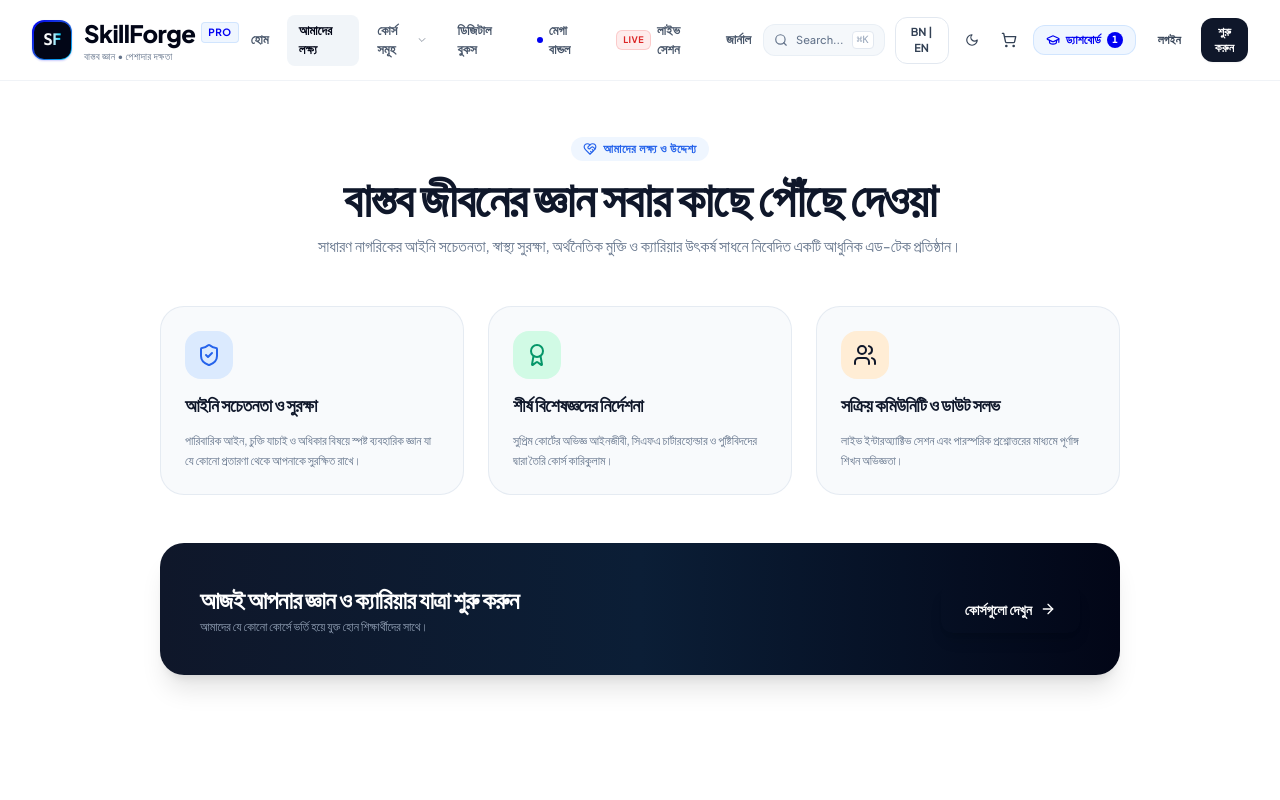
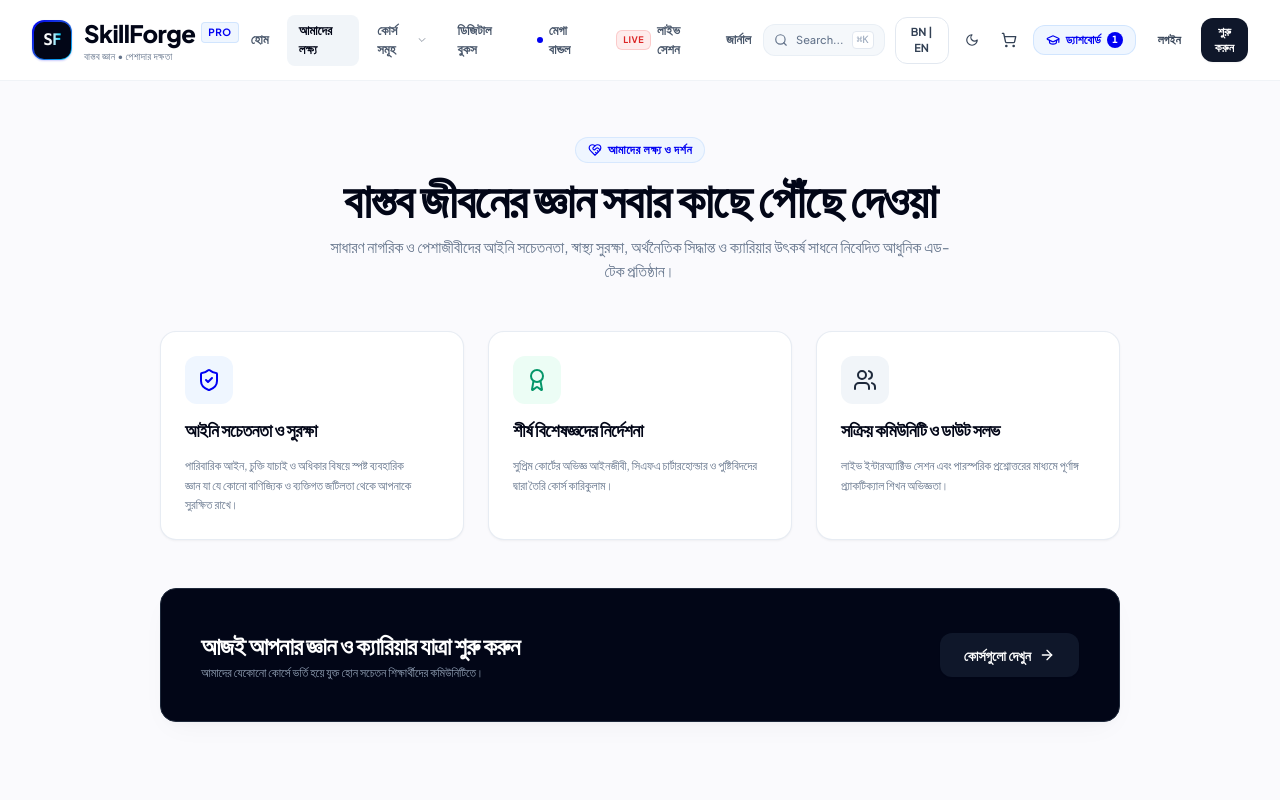
Before and after one commit to Sakib669/lms-demo, a Next.js app: page /about in a window 1280 px wide. Shown: the top 800 px of the page. Built offline with nearby package versions, Linux system fonts and the light colour scheme.

Commit message:
style: elevate AboutPage with enterprise philosophy and posh typography

```diff
--- a/src/app/about/page.tsx
+++ b/src/app/about/page.tsx
@@ -11,85 +11,85 @@ export default function AboutPage() {
   const isBn = language === "bn";
 
   return (
-    <div className="py-14 bg-white dark:bg-[#060814] min-h-screen">
+    <div className="py-14 bg-[#FAFAFD] dark:bg-[#060814] min-h-screen">
       <div className="max-w-5xl mx-auto px-4 sm:px-6 lg:px-8 space-y-12">
 
         {/* Header */}
         <div className="text-center max-w-2xl mx-auto space-y-3">
-          <div className="inline-flex items-center gap-1.5 px-3 py-1 rounded-full bg-blue-50 dark:bg-blue-950/40 text-blue-600 dark:text-blue-400 text-xs font-bold uppercase tracking-wider">
+          <div className="inline-flex items-center gap-1.5 px-3 py-1 rounded-full bg-blue-50 dark:bg-blue-950/40 text-[#0000F2] dark:text-[#00D2FF] text-xs font-semibold uppercase tracking-wider border border-blue-200/50">
             <HeartHandshake className="w-3.5 h-3.5" />
-            <span>{isBn ? "আমাদের লক্ষ্য ও উদ্দেশ্য" : "Our Mission & Vision"}</span>
+            <span>{isBn ? "আমাদের লক্ষ্য ও দর্শন" : "Institutional Mission"}</span>
           </div>
-          <h1 className="text-3xl sm:text-4xl lg:text-5xl font-black text-slate-900 dark:text-white tracking-tight">
-            {isBn ? "বাস্তব জীবনের জ্ঞান সবার কাছে পৌঁছে দেওয়া" : "Democratizing Pragmatic Real-World Knowledge"}
+          <h1 className="text-3xl sm:text-4xl lg:text-5xl font-extrabold text-slate-950 dark:text-white tracking-tight leading-tight">
+            {isBn ? "বাস্তব জীবনের জ্ঞান সবার কাছে পৌঁছে দেওয়া" : "Democratizing Pragmatic Real-World Fluency"}
           </h1>
-          <p className="text-sm sm:text-base text-slate-500 dark:text-slate-400 leading-relaxed">
+          <p className="text-sm sm:text-base text-slate-500 dark:text-slate-400 leading-relaxed font-normal">
             {isBn
-              ? "সাধারণ নাগরিকের আইনি সচেতনতা, স্বাস্থ্য সুরক্ষা, অর্থনৈতিক মুক্তি ও ক্যারিয়ার উৎকর্ষ সাধনে নিবেদিত একটি আধুনিক এড-টেক প্রতিষ্ঠান।"
-              : "An agile education collective empowering individuals with legal literacy, wellness science, and financial sovereignty."}
+              ? "সাধারণ নাগরিক ও পেশাজীবীদের আইনি সচেতনতা, স্বাস্থ্য সুরক্ষা, অর্থনৈতিক সিদ্ধান্ত ও ক্যারিয়ার উৎকর্ষ সাধনে নিবেদিত আধুনিক এড-টেক প্রতিষ্ঠান।"
+              : "An agile education collective empowering professionals with verified legal fluency, wellness science, and financial sovereignty."}
           </p>
         </div>
 
         {/* Feature Grid */}
         <div className="grid grid-cols-1 md:grid-cols-3 gap-6">
-          <div className="p-6 rounded-3xl bg-slate-50 dark:bg-slate-900 border border-slate-200/80 dark:border-slate-800 space-y-3">
-            <div className="w-12 h-12 rounded-2xl bg-blue-100 text-blue-600 flex items-center justify-center font-bold">
+          <div className="p-6 rounded-2xl bg-white dark:bg-[#0B0F19] border border-slate-200/80 dark:border-slate-800 space-y-3 shadow-subtle">
+            <div className="w-12 h-12 rounded-xl bg-blue-50 dark:bg-blue-950/60 text-[#0000F2] dark:text-[#00D2FF] flex items-center justify-center font-bold">
               <ShieldCheck className="w-6 h-6" />
             </div>
-            <h3 className="text-lg font-bold text-slate-900 dark:text-white">
+            <h3 className="text-base sm:text-lg font-bold text-slate-950 dark:text-white">
               {isBn ? "আইনি সচেতনতা ও সুরক্ষা" : "Legal Sovereignty"}
             </h3>
-            <p className="text-xs text-slate-500 dark:text-slate-400 leading-relaxed">
+            <p className="text-xs text-slate-500 dark:text-slate-400 leading-relaxed font-normal">
               {isBn
-                ? "পারিবারিক আইন, চুক্তি যাচাই ও অধিকার বিষয়ে স্পষ্ট ব্যবহারিক জ্ঞান যা যে কোনো প্রতারণা থেকে আপনাকে সুরক্ষিত রাখে।"
-                : "Demystifying contracts, inheritance frameworks, and property titles to eliminate exploitation."}
+                ? "পারিবারিক আইন, চুক্তি যাচাই ও অধিকার বিষয়ে স্পষ্ট ব্যবহারিক জ্ঞান যা যে কোনো বাণিজ্যিক ও ব্যক্তিগত জটিলতা থেকে আপনাকে সুরক্ষিত রাখে।"
+                : "Demystifying contracts, inheritance frameworks, and property titles to protect individuals from exploitation."}
             </p>
           </div>
 
-          <div className="p-6 rounded-3xl bg-slate-50 dark:bg-slate-900 border border-slate-200/80 dark:border-slate-800 space-y-3">
-            <div className="w-12 h-12 rounded-2xl bg-emerald-100 text-emerald-600 flex items-center justify-center font-bold">
+          <div className="p-6 rounded-2xl bg-white dark:bg-[#0B0F19] border border-slate-200/80 dark:border-slate-800 space-y-3 shadow-subtle">
+            <div className="w-12 h-12 rounded-xl bg-emerald-50 dark:bg-emerald-950/60 text-emerald-600 dark:text-emerald-400 flex items-center justify-center font-bold">
               <Award className="w-6 h-6" />
             </div>
-            <h3 className="text-lg font-bold text-slate-900 dark:text-white">
+            <h3 className="text-base sm:text-lg font-bold text-slate-950 dark:text-white">
               {isBn ? "শীর্ষ বিশেষজ্ঞদের নির্দেশনা" : "Vetted Practitioners"}
             </h3>
-            <p className="text-xs text-slate-500 dark:text-slate-400 leading-relaxed">
+            <p className="text-xs text-slate-500 dark:text-slate-400 leading-relaxed font-normal">
               {isBn
                 ? "সুপ্রিম কোর্টের অভিজ্ঞ আইনজীবী, সিএফএ চার্টারহোল্ডার ও পুষ্টিবিদদের দ্বারা তৈরি কোর্স কারিকুলাম।"
-                : "Curriculums engineered exclusively by practicing advocates, portfolio managers, and medical specialists."}
+                : "Curriculums engineered exclusively by practicing advocates, financial auditors, and clinical nutritionists."}
             </p>
           </div>
 
-          <div className="p-6 rounded-3xl bg-slate-50 dark:bg-slate-900 border border-slate-200/80 dark:border-slate-800 space-y-3">
-            <div className="w-12 h-12 rounded-2xl bg-orange-100 text-brand-orange flex items-center justify-center font-bold">
+          <div className="p-6 rounded-2xl bg-white dark:bg-[#0B0F19] border border-slate-200/80 dark:border-slate-800 space-y-3 shadow-subtle">
+            <div className="w-12 h-12 rounded-xl bg-slate-100 dark:bg-slate-800 text-slate-800 dark:text-slate-200 flex items-center justify-center font-bold">
               <Users className="w-6 h-6" />
             </div>
-            <h3 className="text-lg font-bold text-slate-900 dark:text-white">
+            <h3 className="text-base sm:text-lg font-bold text-slate-950 dark:text-white">
               {isBn ? "সক্রিয় কমিউনিটি ও ডাউট সলভ" : "Active Peer Community"}
             </h3>
-            <p className="text-xs text-slate-500 dark:text-slate-400 leading-relaxed">
+            <p className="text-xs text-slate-500 dark:text-slate-400 leading-relaxed font-normal">
               {isBn
-                ? "লাইভ ইন্টারঅ্যাক্টিভ সেশন এবং পারস্পরিক প্রশ্নোত্তরের মাধ্যমে পূর্ণাঙ্গ শিখন অভিজ্ঞতা।"
-                : "Live workshops with dedicated doubt-clearing sessions to guarantee concept retention."}
+                ? "লাইভ ইন্টারঅ্যাক্টিভ সেশন এবং পারস্পরিক প্রশ্নোত্তরের মাধ্যমে পূর্ণাঙ্গ প্র্যাকটিক্যাল শিখন অভিজ্ঞতা।"
+                : "Live cohorts with dedicated case-study breakdowns to guarantee high concept retention."}
             </p>
           </div>
         </div>
 
         {/* CTA banner */}
-        <div className="p-8 sm:p-10 rounded-3xl bg-gradient-to-r from-slate-900 via-[#0B1E36] to-slate-950 text-white flex flex-col sm:flex-row items-center justify-between gap-6 shadow-xl">
+        <div className="p-8 sm:p-10 rounded-2xl bg-slate-950 border border-slate-800 text-white flex flex-col sm:flex-row items-center justify-between gap-6 shadow-posh">
           <div className="space-y-1">
-            <h3 className="text-xl sm:text-2xl font-black">
+            <h3 className="text-xl sm:text-2xl font-extrabold tracking-tight">
               {isBn ? "আজই আপনার জ্ঞান ও ক্যারিয়ার যাত্রা শুরু করুন" : "Begin Your Mastery Journey Today"}
             </h3>
-            <p className="text-xs text-slate-400">
-              {isBn ? "আমাদের যে কোনো কোর্সে ভর্তি হয়ে যুক্ত হোন শিক্ষার্থীদের সাথে।" : "Join thousands of proactive learners building a secure tomorrow."}
+            <p className="text-xs text-slate-400 font-normal">
+              {isBn ? "আমাদের যেকোনো কোর্সে ভর্তি হয়ে যুক্ত হোন সচেতন শিক্ষার্থীদের কমিউনিটিতে।" : "Join thousands of proactive practitioners building real-world competence."}
             </p>
           </div>
           <Link
             href="/courses"
-            className="px-6 py-3.5 bg-brand-orange hover:bg-brand-orangeHover text-white font-bold text-xs sm:text-sm rounded-xl shadow-lg shrink-0 flex items-center gap-2"
+            className="posh-button-primary !py-3 !px-6 !text-xs sm:!text-sm shrink-0 flex items-center gap-2"
           >
-            <span>{isBn ? "কোর্সগুলো দেখুন" : "Explore Courses"}</span>
+            <span>{isBn ? "কোর্সগুলো দেখুন" : "Explore Curriculums"}</span>
             <ArrowRight className="w-4 h-4" />
           </Link>
         </div>
```
